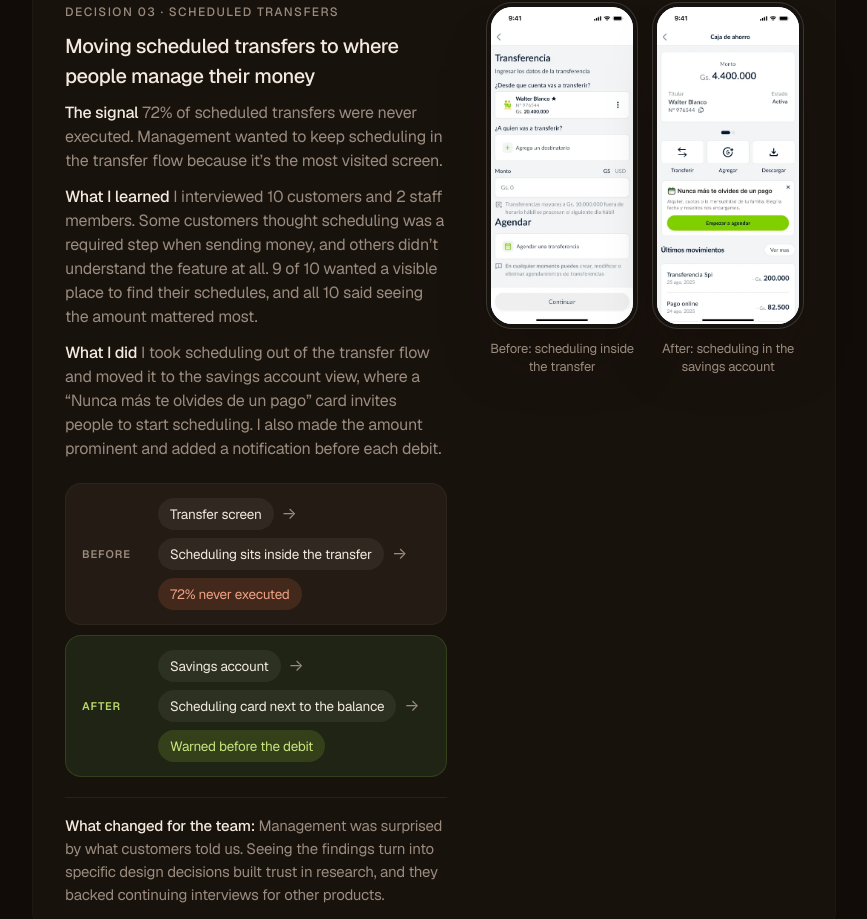
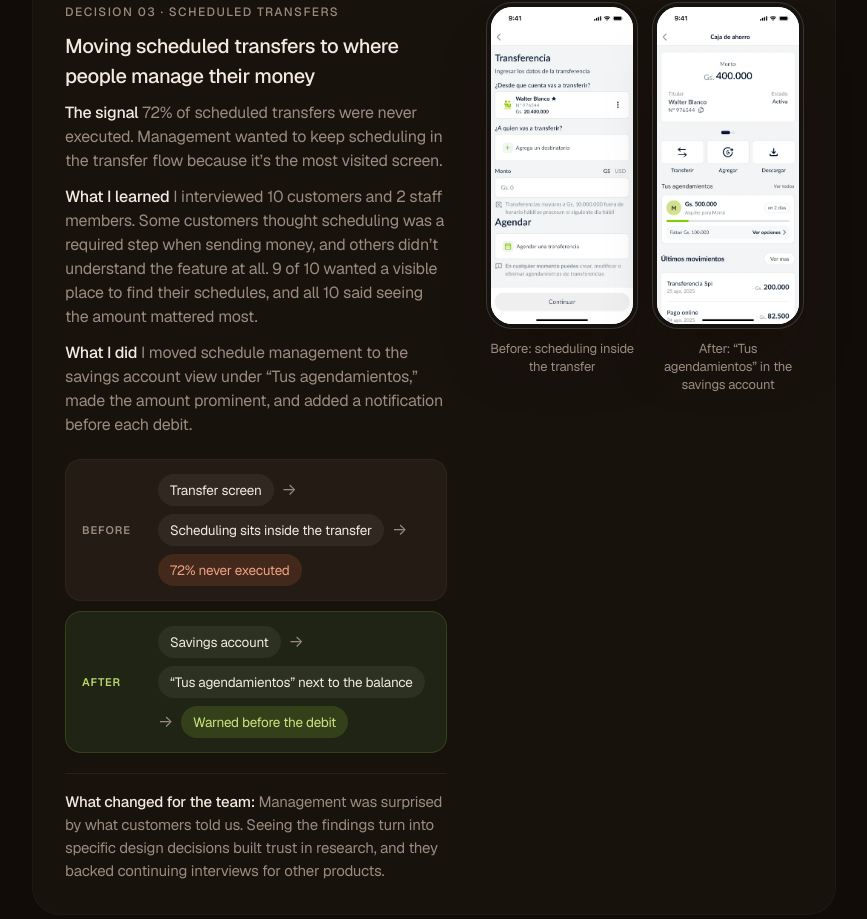
Before and after one commit to luis99leiva/luis-leiva-portfolio, a plain HTML site: page test-2/tufinanciera.html in a window 1280 px wide. Shown: the part 9762-10681 px from the top of the page, without its empty margins (340-1207 px from the left). Drawn offline with nearby package versions, Linux system fonts and the light colour scheme; a web font is replaced by a local one.

Commit message:
Update test-2 preview (build 9c9310e)
Co-Authored-By: Claude Opus 5.5 <noreply@anthropic.com>

```diff
--- a/test-2/assets/js/changes.js
+++ b/test-2/assets/js/changes.js
@@ -19,7 +19,7 @@
     { n: 16, t: 'Before and after from your Figma', d: 'A new tabbed block in Strategy shows the old app next to what shipped for Login, Home, Credit card and Transfers, with what changed in each. Your shipped transfer screen also fills the "before" box in Decision 03. Names in the old screenshots are blurred.' },
     { n: 17, t: 'New decision: confirm the recipient', d: 'Decision 02 is the step your Figma marks as new: the recipient's name and account before the amount. The scheduled transfers decisions are now 03 and 04.' },
     { n: 18, t: 'Figures open larger', d: 'Tap or click any figure in a case study to open it in a modal. Fig 02.1 now fits tablets, and turns vertical on phones.', removed: true },
-    { n: 19, t: 'Decision 03 before and after', d: 'Both images now come from your Figma: the old transfer with the Agendar section, and the savings account with the scheduling card.' }
+    { n: 19, t: 'Decision 03 before and after', d: 'Both images now come from your Figma: the old transfer with the Agendar section, and the savings account with "Tus agendamientos".' }
   ];
   var TODO = [
     'Real before screenshots for Decisions 03 and 04 would beat my diagrams. Send them and I will swap them in.',
--- a/test-2/tufinanciera.html
+++ b/test-2/tufinanciera.html
@@ -230,13 +230,13 @@
       </div>
       <div class="decisions">
         <div class="decision has-slots reveal" data-change="15">
-          <div class="decision-slots" data-change="19"><figure class="slot filled"><div class="phone"><img src="assets/img/tf-sched-before.webp" alt="Old transfer screen with an Agendar section under the amount" loading="lazy"></div><figcaption>Before: scheduling inside the transfer</figcaption></figure><figure class="slot filled"><div class="phone"><img src="assets/img/tf-sched-after.webp" alt="Savings account view with a card to start scheduling payments above the latest transactions" loading="lazy"></div><figcaption>After: scheduling in the savings account</figcaption></figure></div>
+          <div class="decision-slots" data-change="19"><figure class="slot filled"><div class="phone"><img src="assets/img/tf-sched-before.webp" alt="Old transfer screen with an Agendar section under the amount" loading="lazy"></div><figcaption>Before: scheduling inside the transfer</figcaption></figure><figure class="slot filled"><div class="phone"><img src="assets/img/tf-sched-after-2.webp" alt="Savings account view with Tus agendamientos: a Gs. 500.000 rent payment due in 2 days, above the latest transactions" loading="lazy"></div><figcaption>After: &ldquo;Tus agendamientos&rdquo; in the savings account</figcaption></figure></div>
           <span class="label">Decision 03 &middot; Scheduled transfers</span>
           <p class="t-title">Moving scheduled transfers to where people manage their money</p>
           <p class="t-body"><b>The signal</b> 72% of scheduled transfers were never executed. Management wanted to keep scheduling in the transfer flow because it&rsquo;s the most visited screen.</p>
           <p class="t-body"><b>What I learned</b> I interviewed 10 customers and 2 staff members. Some customers thought scheduling was a required step when sending money, and others didn&rsquo;t understand the feature at all. 9 of 10 wanted a visible place to find their schedules, and all 10 said seeing the amount mattered most.</p>
-          <p class="t-body"><b>What I did</b> I took scheduling out of the transfer flow and moved it to the savings account view, where a &ldquo;Nunca m&aacute;s te olvides de un pago&rdquo; card invites people to start scheduling. I also made the amount prominent and added a notification before each debit.</p>
-          <div class="ba" data-change="7"><div class="ba-row before"><span class="ba-tag">Before</span><div class="ba-steps"><span class="ba-step">Transfer screen</span><i aria-hidden="true">&rarr;</i><span class="ba-step">Scheduling sits inside the transfer</span><i aria-hidden="true">&rarr;</i><span class="ba-step bad">72% never executed</span></div></div><div class="ba-row after"><span class="ba-tag">After</span><div class="ba-steps"><span class="ba-step">Savings account</span><i aria-hidden="true">&rarr;</i><span class="ba-step">Scheduling card next to the balance</span><i aria-hidden="true">&rarr;</i><span class="ba-step good">Warned before the debit</span></div></div></div>
+          <p class="t-body"><b>What I did</b> I moved schedule management to the savings account view under &ldquo;Tus agendamientos,&rdquo; made the amount prominent, and added a notification before each debit.</p>
+          <div class="ba" data-change="7"><div class="ba-row before"><span class="ba-tag">Before</span><div class="ba-steps"><span class="ba-step">Transfer screen</span><i aria-hidden="true">&rarr;</i><span class="ba-step">Scheduling sits inside the transfer</span><i aria-hidden="true">&rarr;</i><span class="ba-step bad">72% never executed</span></div></div><div class="ba-row after"><span class="ba-tag">After</span><div class="ba-steps"><span class="ba-step">Savings account</span><i aria-hidden="true">&rarr;</i><span class="ba-step">&ldquo;Tus agendamientos&rdquo; next to the balance</span><i aria-hidden="true">&rarr;</i><span class="ba-step good">Warned before the debit</span></div></div></div>
           <p class="trade"><b>What changed for the team:</b> Management was surprised by what customers told us. Seeing the findings turn into specific design decisions built trust in research, and they backed continuing interviews for other products.</p>
         </div>
         <div class="decision has-slots one reveal" data-change="15">
```
Also changed, not shown: test-2/assets/img/tf-sched-after-2.webp (added), test-2/assets/img/tf-sched-after.webp (deleted).
